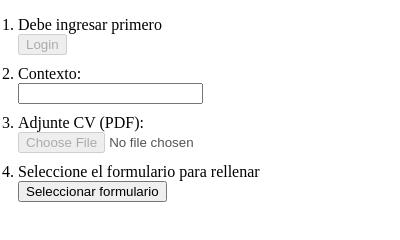
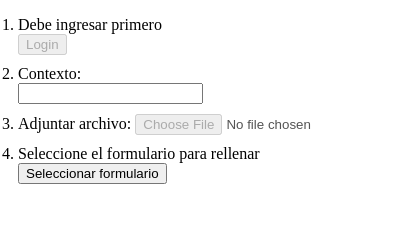
Before and after one commit to Berishten/QuickFill-IA, a browser extension: page popup.html in a window 400 px wide. Drawn offline with Linux system fonts and the light colour scheme.

Commit message:
Se modifica campo de entrada de archivos

```diff
--- a/popup.html
+++ b/popup.html
@@ -22,8 +22,8 @@
         <input type="text" id="ctx" />
       </li>
       <li>
-        <label for="archivoPDF">Adjunte CV (PDF):</label>
-        <input type="file" id="archivoPDF" accept=".pdf" disabled />
+        <label for="addFile">Adjuntar archivo:</label>
+        <input type="file" id="addFile" accept=".pdf, .jpg, .jpeg, .png, .txt, .doc, .xlsx, " disabled />
       </li>
       <li>
         <label>Seleccione el formulario para rellenar</label>
```
Also changed, not shown: readme.md.
